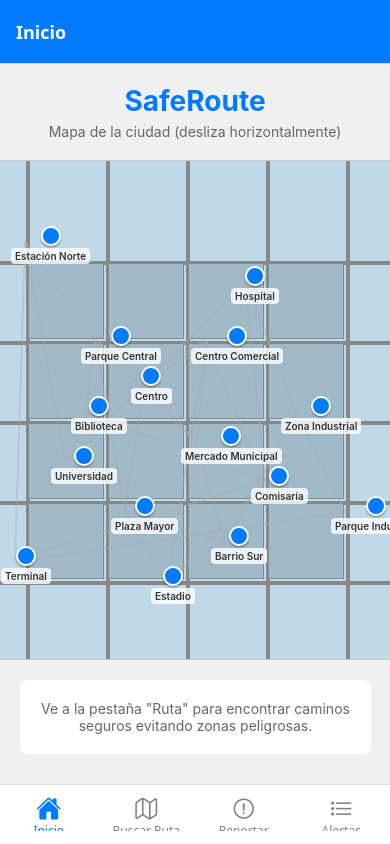
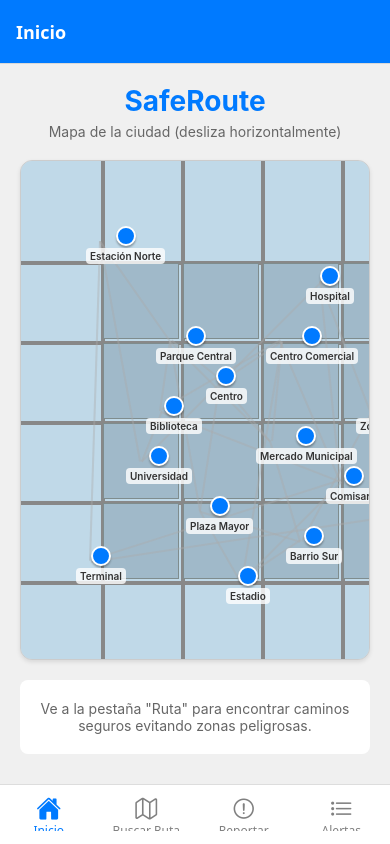
Before and after one commit to cristhiangarcia827-cpu/SafeRoute, a React Native app: screen /Inicio in a window 390 px wide. Built offline with nearby package versions, Linux system fonts and the light colour scheme.

Commit message:
Actualice el HomeScreen para mejorar la visualización del mapa, ajustando el contenedor y el ScrollView. Modifiqué las constantes de dimensiones en mapData para optimizar el diseño y la gestión de espacios.

```diff
--- a/src/screens/HomeScreen.tsx
+++ b/src/screens/HomeScreen.tsx
@@ -5,22 +5,21 @@ import {
   StyleSheet,
   ScrollView,
   TouchableOpacity,
-  Dimensions,
 } from 'react-native';
 import { BottomTabNavigationProp } from '@react-navigation/bottom-tabs';
 import { RouteProp, useNavigation, useRoute } from '@react-navigation/native';
 import { TabParamList } from '../navigation/types';
 import { lugares, conexiones } from '../utils/routesData';
 import {
-  MAP_WIDTH,
-  MAP_HEIGHT,
+  MAP_VISIBLE_WIDTH,
+  MAP_VISIBLE_HEIGHT,
+  MAP_CONTENT_WIDTH,
+  MAP_CONTENT_HEIGHT,
   nodePositions,
   callesHorizontales,
   callesVerticales,
   mapColors,
 } from '../utils/mapData';
-
-const { height } = Dimensions.get('window');
 
 type HomeScreenNavigationProp = BottomTabNavigationProp<TabParamList, 'Inicio'>;
 type HomeScreenRouteProp = RouteProp<TabParamList, 'Inicio'>;
@@ -70,22 +69,23 @@ const HomeScreen: React.FC = () => {
         <Text style={styles.title}>SafeRoute</Text>
         <Text style={styles.subtitle}>Mapa de la ciudad (desliza horizontalmente)</Text>
 
-        {/* ScrollView horizontal para el mapa */}
+        {/* Contenedor con ancho fijo viewport que ahora contiene el ScrollView horizontal */}
+        <View style={[styles.mapViewport, { width: MAP_VISIBLE_WIDTH, height: MAP_VISIBLE_HEIGHT }]}>
           <ScrollView
             horizontal={true}
             showsHorizontalScrollIndicator={true}
-          contentContainerStyle={styles.horizontalScrollContent}
+            contentContainerStyle={{ width: MAP_CONTENT_WIDTH, height: MAP_CONTENT_HEIGHT }}
           >
-          <View style={[styles.mapContainer, { width: MAP_WIDTH, height: MAP_HEIGHT }]}>
+            <View style={[styles.mapContent, { width: MAP_CONTENT_WIDTH, height: MAP_CONTENT_HEIGHT }]}>
               {/* Fondo de ciudad */}
               <View style={[styles.cityBackground, { backgroundColor: mapColors.background }]}>
-              {/* Calles horizontales */}
+                {/* Calles horizontales ahora se dibujan a lo ancho del contenido */}
                 {callesHorizontales.map((y, index) => (
                   <View
                     key={`h-${index}`}
                     style={[
                       styles.calleHorizontal,
-                    { top: y, width: MAP_WIDTH, backgroundColor: mapColors.calle },
+                      { top: y, width: MAP_CONTENT_WIDTH, backgroundColor: mapColors.calle },
                     ]}
                   />
                 ))}
@@ -95,7 +95,7 @@ const HomeScreen: React.FC = () => {
                     key={`v-${index}`}
                     style={[
                       styles.calleVertical,
-                    { left: x, height: MAP_HEIGHT, backgroundColor: mapColors.calle },
+                      { left: x, height: MAP_CONTENT_HEIGHT, backgroundColor: mapColors.calle },
                     ]}
                   />
                 ))}
@@ -182,6 +182,7 @@ const HomeScreen: React.FC = () => {
               })}
             </View>
           </ScrollView>
+        </View>
 
         {rutaActual && (
           <View style={styles.routeInfo}>
@@ -228,22 +229,21 @@ const styles = StyleSheet.create({
     color: '#666',
     marginBottom: 20,
   },
-  horizontalScrollContent: {
-    alignItems: 'center',
-    paddingHorizontal: 10,
-  },
-  mapContainer: {
-    backgroundColor: '#e0e0e0',
+  mapViewport: {
     borderRadius: 12,
-    position: 'relative',
     overflow: 'hidden',
     borderWidth: 1,
     borderColor: '#ccc',
+    backgroundColor: '#e0e0e0',
     shadowColor: '#000',
     shadowOffset: { width: 0, height: 2 },
     shadowOpacity: 0.1,
     shadowRadius: 4,
     elevation: 3,
+  },
+  mapContent: {
+    position: 'relative',
+    backgroundColor: '#e0e0e0',
   },
   cityBackground: {
     ...StyleSheet.absoluteFillObject,
@@ -299,9 +299,7 @@ const styles = StyleSheet.create({
     padding: 15,
     marginTop: 20,
     borderRadius: 8,
-    width: '90%',
-    alignSelf: 'stretch',
-    marginHorizontal: 20,
+    width: MAP_VISIBLE_WIDTH,
   },
   routeTitle: {
     fontSize: 16,
@@ -327,9 +325,7 @@ const styles = StyleSheet.create({
     padding: 20,
     marginTop: 20,
     borderRadius: 8,
-    width: '90%',
-    alignSelf: 'stretch',
-    marginHorizontal: 20,
+    width: MAP_VISIBLE_WIDTH,
     alignItems: 'center',
   },
   infoText: {
--- a/src/utils/mapData.ts
+++ b/src/utils/mapData.ts
@@ -1,10 +1,13 @@
 import { Dimensions } from 'react-native';
 
 const { width } = Dimensions.get('window');
-export const MAP_WIDTH = 500;
-export const MAP_HEIGHT = 500;
+export const MAP_VISIBLE_WIDTH = width - 40;
+export const MAP_VISIBLE_HEIGHT = 500;
 
-// Posiciones de los lugares en el mapa (coordenadas x, y)
+export const MAP_CONTENT_WIDTH = 600;
+export const MAP_CONTENT_HEIGHT = 500;
+
+// Posiciones de los lugares en el mapa dentro del contenido de 600px)
 export const nodePositions: { [key: string]: { x: number; y: number } } = {
   '1': { x: 200, y: 220 }, // Centro
   '2': { x: 80, y: 80 },   // Estación Norte
@@ -23,9 +26,9 @@ export const nodePositions: { [key: string]: { x: number; y: number } } = {
   '15': { x: 400, y: 350 }, // Parque Industrial
 };
 
-// Líneas de la cuadrícula urbana (calles)
+// Calles horizontales y verticales para dibujar el mapa
 export const callesHorizontales = [100, 180, 260, 340, 420];
-export const callesVerticales = [80, 160, 240, 320, 400];
+export const callesVerticales = [80, 160, 240, 320, 400, 480, 560];
 
 export const mapColors = {
   background: '#c0d9e8',
```
Lines whose indentation alone changed are shown as unchanged.
